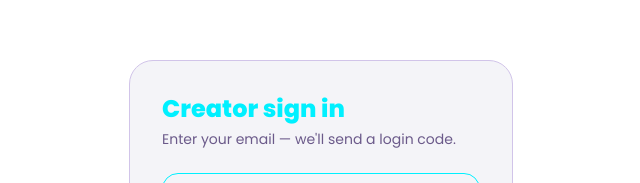
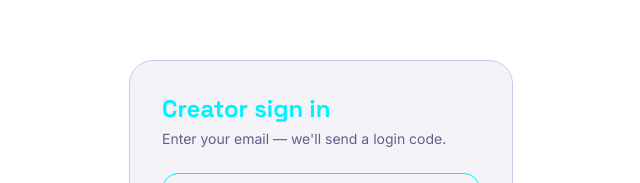
Before and after one commit to travellertope/hypepromo, a Next.js app in the folder apps/web/: page /auth/login in a window 1280 px wide. Shown: the part 192-375 px from the top of the page, without its empty margins (319-959 px from the left). Built offline with nearby package versions, Linux system fonts and the light colour scheme.

Commit message:
Switch fonts to Space Grotesk (headings) + Inter (body)
Co-Authored-By: Claude Sonnet 4.6 <noreply@anthropic.com>
Claude-Session: https://claude.ai/code/session_01Du4LN1BxeF5z9uWu6Mg4ja

```diff
--- a/apps/web/src/app/globals.css
+++ b/apps/web/src/app/globals.css
@@ -1,4 +1,4 @@
-@import url('https://fonts.googleapis.com/css2?family=Poppins:wght@400;500;600;700;800;900&display=swap');
+/* Fonts loaded via next/font in layout.tsx */
 @tailwind base;
 @tailwind components;
 @tailwind utilities;
@@ -25,6 +25,11 @@
   body {
     background-color: var(--cyber-dark);
     color: var(--cyber-text);
+    font-family: var(--font-body), Inter, system-ui, sans-serif;
+  }
+
+  h1, h2, h3, h4, h5, h6 {
+    font-family: var(--font-display), 'Space Grotesk', sans-serif;
   }
 }
 
--- a/apps/web/src/app/layout.tsx
+++ b/apps/web/src/app/layout.tsx
@@ -1,6 +1,20 @@
 import type { Metadata, Viewport } from 'next'
+import { Space_Grotesk, Inter } from 'next/font/google'
 import './globals.css'
 import { ThemeProvider } from '@/components/ThemeProvider'
+
+const spaceGrotesk = Space_Grotesk({
+  subsets: ['latin'],
+  weight: ['400', '500', '600', '700'],
+  variable: '--font-display',
+  display: 'swap',
+})
+
+const inter = Inter({
+  subsets: ['latin'],
+  variable: '--font-body',
+  display: 'swap',
+})
 
 export const metadata: Metadata = {
   title: 'Promoet',
@@ -16,7 +30,7 @@ export const viewport: Viewport = {
 
 export default function RootLayout({ children }: { children: React.ReactNode }) {
   return (
-    <html lang="en">
+    <html lang="en" className={`${spaceGrotesk.variable} ${inter.variable}`}>
       <body>
         <ThemeProvider>
           {children}
--- a/apps/web/tailwind.config.ts
+++ b/apps/web/tailwind.config.ts
@@ -6,7 +6,8 @@ const config: Config = {
   theme: {
     extend: {
       fontFamily: {
-        sans: ['Poppins', 'sans-serif'],
+        sans: ['var(--font-body)', 'Inter', 'system-ui', 'sans-serif'],
+        display: ['var(--font-display)', 'Space Grotesk', 'sans-serif'],
       },
       colors: {
         brand: {
```
